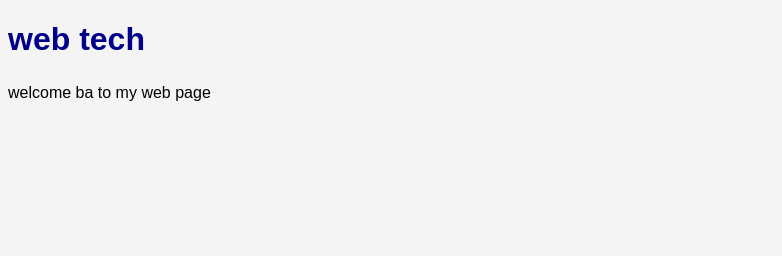
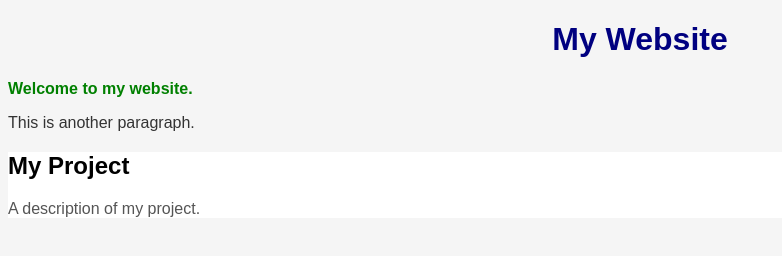
Before and after one commit to mhar0n/WEBTECH, a plain HTML site: page css-activity/index.html in a window 1280 px wide. Shown: the whole page, without its empty margins (0-782 px from the left). Drawn offline with Linux system fonts and the light colour scheme.

Commit message:
Added selectors and colors

```diff
--- a/css-activity/index.html
+++ b/css-activity/index.html
@@ -7,7 +7,14 @@
     <link rel="stylesheet" href="style.css">
 </head>
 <body>
-    <h1>web tech</h1>
-    <p>welcome ba to my web page</p>
+    <h1 id="main-title">My Website</h1>
+
+    <p class="intro">Welcome to my website.</p>
+    <p>This is another paragraph.</p>
+
+    <div class="card">
+        <h2>My Project</h2>
+        <p>A description of my project.</p>
+    </div>
 </body>
 </html>
--- a/css-activity/style.css
+++ b/css-activity/style.css
@@ -1,13 +1,36 @@
+/* Section 6: page background */
 body {
-    background-color: #f4f4f4;
+    background-color: #f5f5f5;
     font-family: Arial, sans-serif;
 }
 
+/* Element selector: all h1 */
 h1 {
-    color: darkblue;
+    color: navy;
 }
 
+/* ID selector: only the element with id="main-title" */
+#main-title {
+    text-align: center;
+}
+
+/* Element selector: all paragraphs */
 p {
-    font-size: 16px;
-    line-height: 1.6;
+    color: #333333;
 }
+
+/* Class selector: elements with class="intro" */
+.intro {
+    color: green;
+    font-weight: bold;
+}
+
+/* Class selector: the card box */
+.card {
+    background-color: white;
+}
+
+/* Descendant selector: paragraphs inside .card */
+.card p {
+    color: #555;
+}
```
